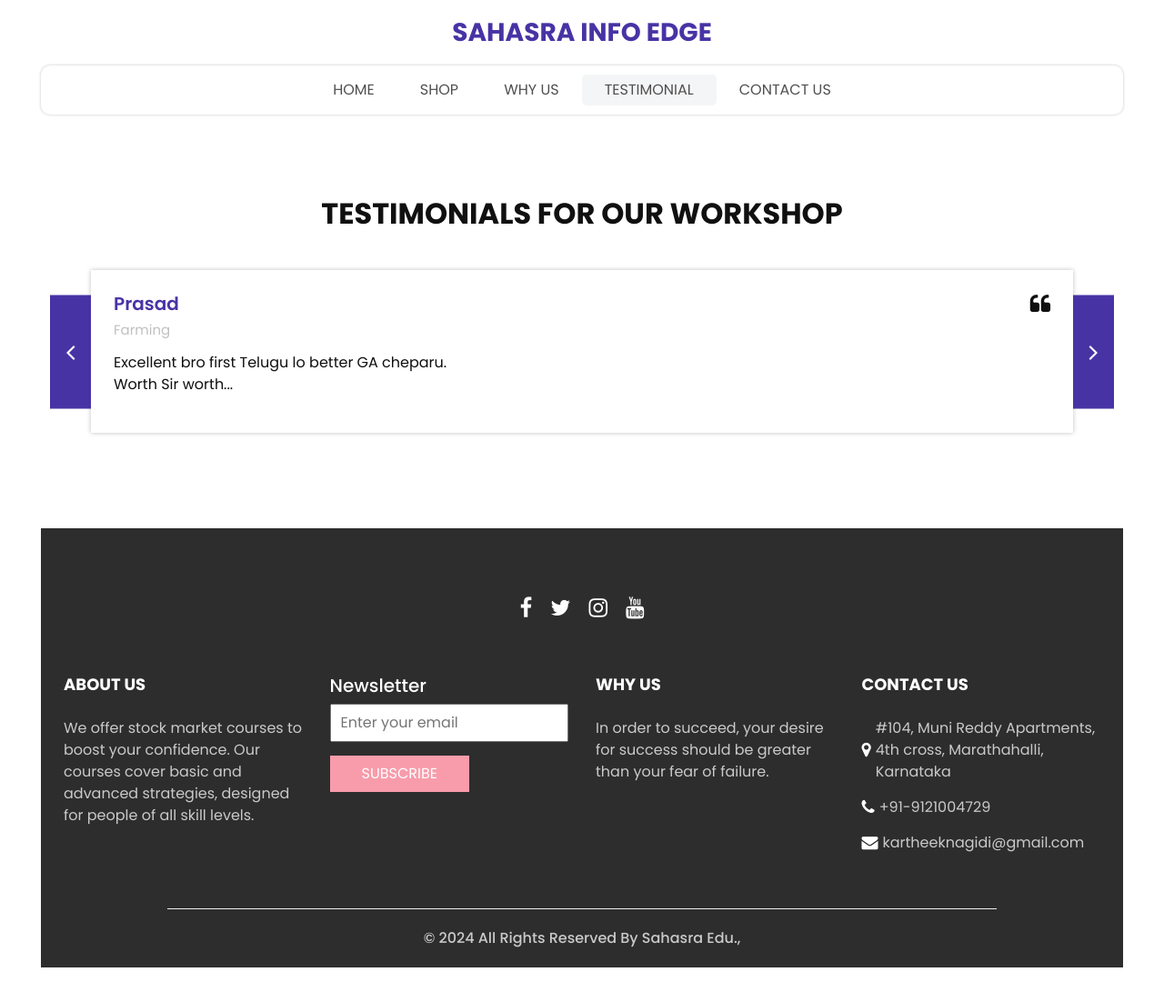
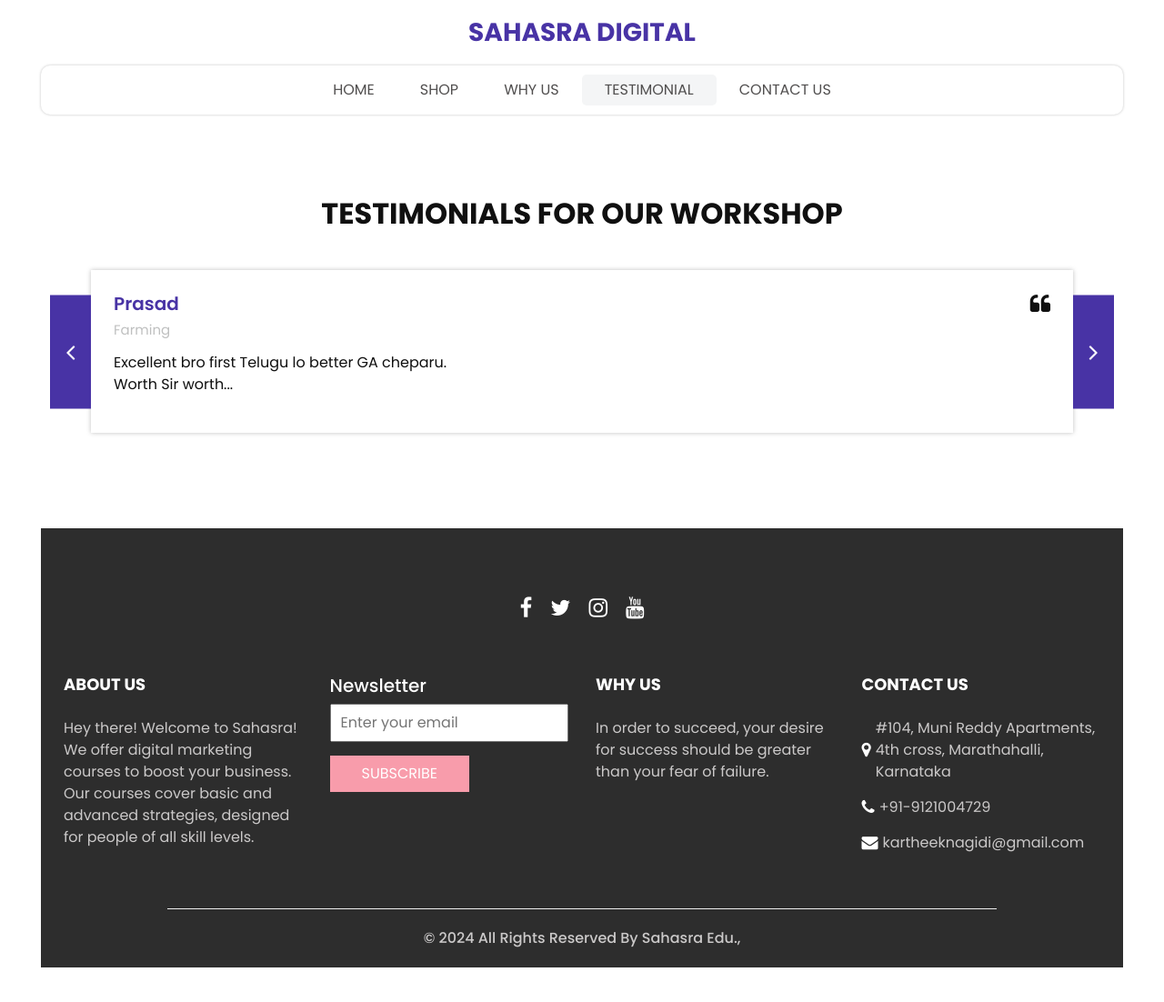
Before and after one commit to sahasra-edu/sahasra-courses, a plain HTML site: page testimonial.html in a window 1280 px wide. Shown: the whole page at 91% size. Drawn offline with nearby package versions, Linux system fonts and the light colour scheme.

Commit message:
Update testimonial.html
Code has been updated

```diff
--- a/testimonial.html
+++ b/testimonial.html
@@ -11,10 +11,10 @@
   <meta name="keywords" content="" />
   <meta name="description" content="" />
   <meta name="author" content="" />
-  <link rel="shortcut icon" href="images/favicon.png" type="image/x-icon">
+  <link rel="shortcut icon" href="images/hat.png" type="image/x-icon">
 
   <title>
-    Sahasra Info Edge
+    Sahasra Edu.
   </title>
 
   <!-- slider stylesheet -->
@@ -36,7 +36,7 @@
       <nav class="navbar navbar-expand-lg custom_nav-container ">
         <a class="navbar-brand" href="index.html">
           <span>
-            Sahasra Info Edge
+            Sahasra Digital
           </span>
         </a>
         <button class="navbar-toggler" type="button" data-toggle="collapse" data-target="#navbarSupportedContent" aria-controls="navbarSupportedContent" aria-expanded="false" aria-label="Toggle navigation">
@@ -184,7 +184,7 @@
               ABOUT US
             </h6>
             <p>
-              We offer stock market courses to boost your confidence. Our courses cover basic and advanced strategies, designed for people of all skill levels.             </p>
+              Hey there! Welcome to Sahasra! We offer digital marketing courses to boost your business. Our courses cover basic and advanced strategies, designed for people of all skill levels.             </p>
           </div>
           <div class="col-md-6 col-lg-3">
             <div class="info_form ">
```
